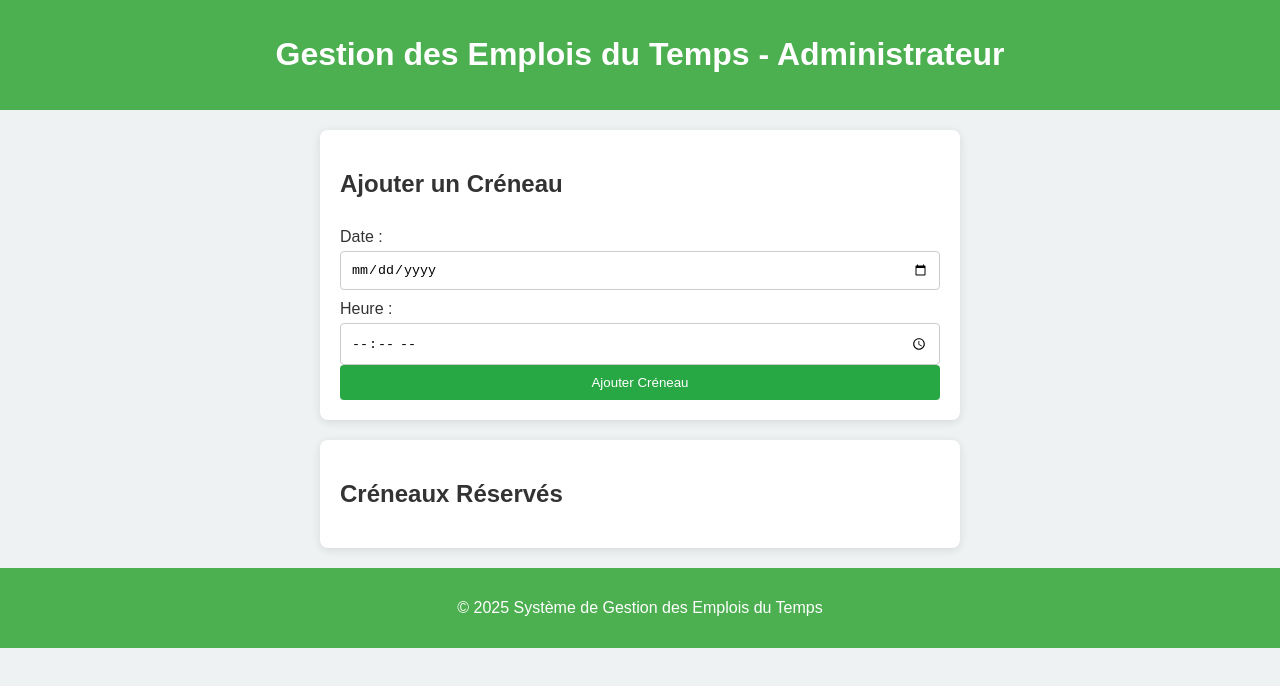
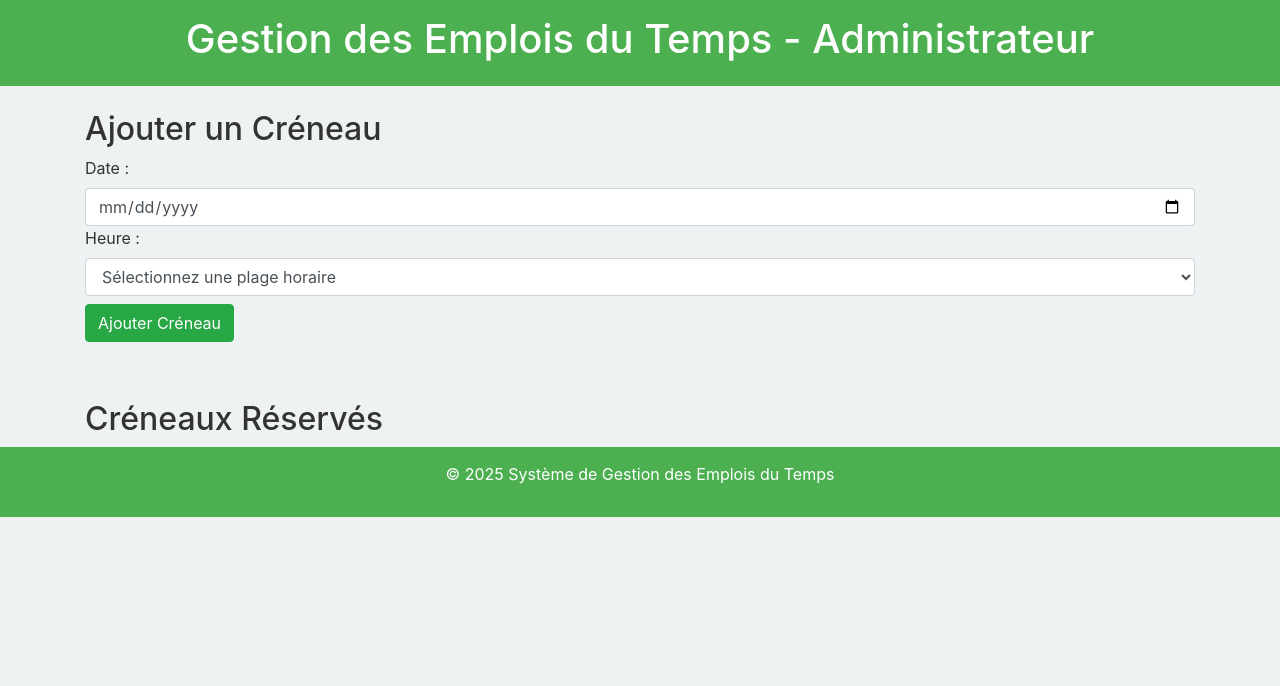
Before and after one commit to menrickP/javascriptmenga, a plain HTML site: page admin.html in a window 1280 px wide. Drawn offline with nearby package versions, Linux system fonts and the light colour scheme.

Commit message:
Update admin.html

```diff
--- a/admin.html
+++ b/admin.html
@@ -4,11 +4,9 @@
     <meta charset="UTF-8">
     <meta name="viewport" content="width=device-width, initial-scale=1.0">
     <title>Administrateur - SGET</title>
+    <link rel="stylesheet" href="https://stackpath.bootstrapcdn.com/bootstrap/4.5.2/css/bootstrap.min.css">
     <style>
         body {
-            font-family: Arial, sans-serif;
-            margin: 0;
-            padding: 0;
             background-color: #eef2f3;
             color: #333;
         }
@@ -17,38 +15,6 @@
             color: white;
             padding: 15px;
             text-align: center;
-        }
-        section {
-            padding: 20px;
-            margin: 20px auto;
-            max-width: 600px;
-            background: #fff;
-            border-radius: 8px;
-            box-shadow: 0 2px 10px rgba(0, 0, 0, 0.1);
-        }
-        form {
-            display: flex;
-            flex-direction: column;
-        }
-        label {
-            margin: 10px 0 5px;
-        }
-        input {
-            padding: 10px;
-            border: 1px solid #ccc;
-            border-radius: 4px;
-        }
-        button {
-            padding: 10px;
-            background: #28a745;
-            color: white;
-            border: none;
-            border-radius: 4px;
-            cursor: pointer;
-            transition: background 0.3s;
-        }
-        button:hover {
-            background: #218838;
         }
         footer {
             text-align: center;
@@ -62,17 +28,21 @@
     <header>
         <h1>Gestion des Emplois du Temps - Administrateur</h1>
     </header>
-    <main>
+    <main class="container mt-4">
         <section>
             <h2>Ajouter un Créneau</h2>
-            <form id="addSlotForm">
+            <form id="addSlotForm" class="form-group">
                 <label for="slotDate">Date :</label>
-                <input type="date" id="slotDate" required>
+                <input type="date" id="slotDate" class="form-control" required>
                 <label for="slotTime">Heure :</label>
-                <input type="time" id="slotTime" required>
-                <button type="submit">Ajouter Créneau</button>
+                <select id="slotTime" class="form-control" required>
+                    <option value="">Sélectionnez une plage horaire</option>
+                    <option value="07:30">07h30 - 11h30</option>
+                    <option value="13:00">13h00 - 17h00</option>
+                </select>
+                <button type="submit" class="btn btn-success mt-2">Ajouter Créneau</button>
             </form>
-            <div id="adminAlert"></div>
+            <div id="adminAlert" class="alert"></div>
         </section>
         <section>
             <h2>Créneaux Réservés</h2>
```
